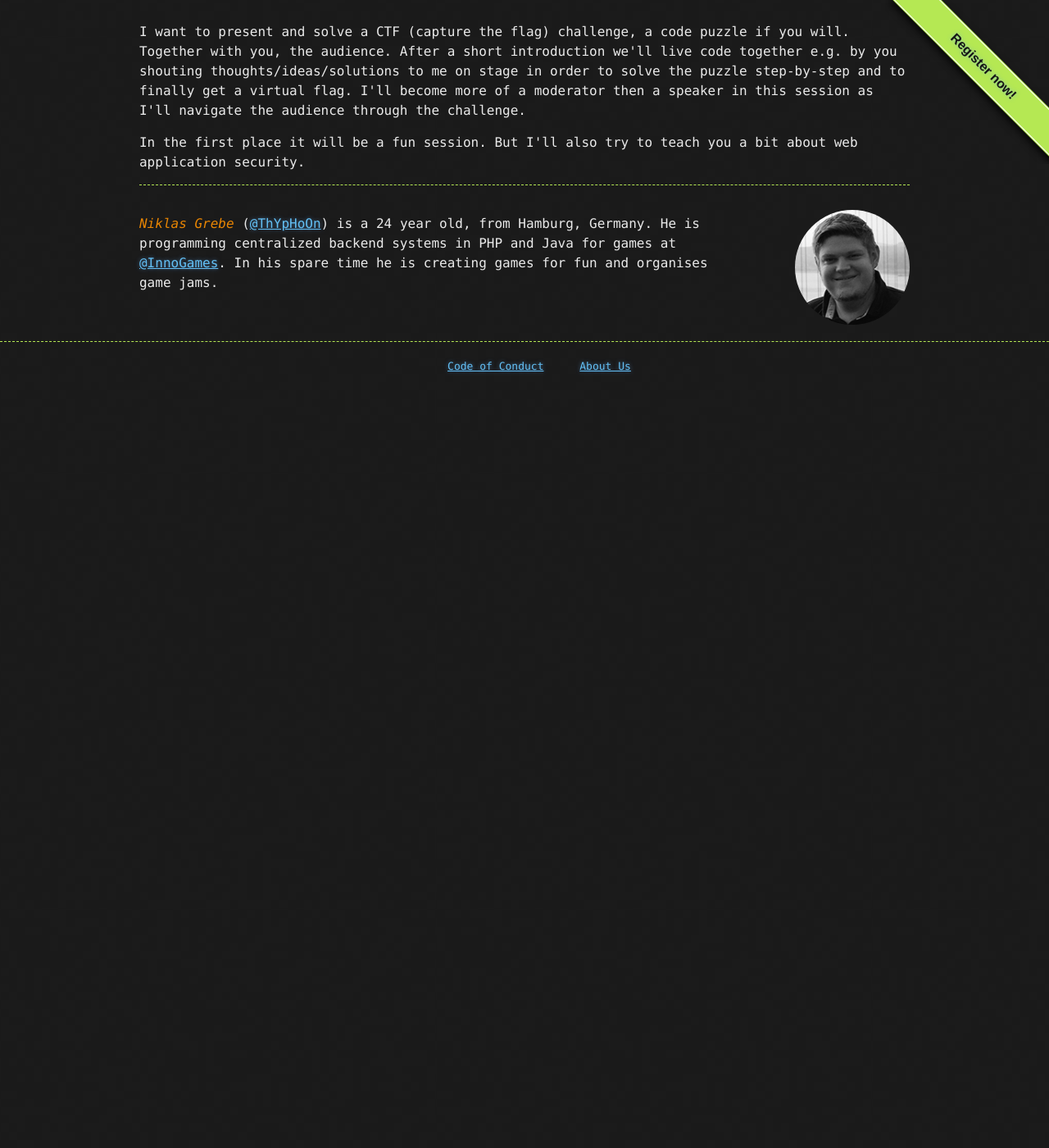
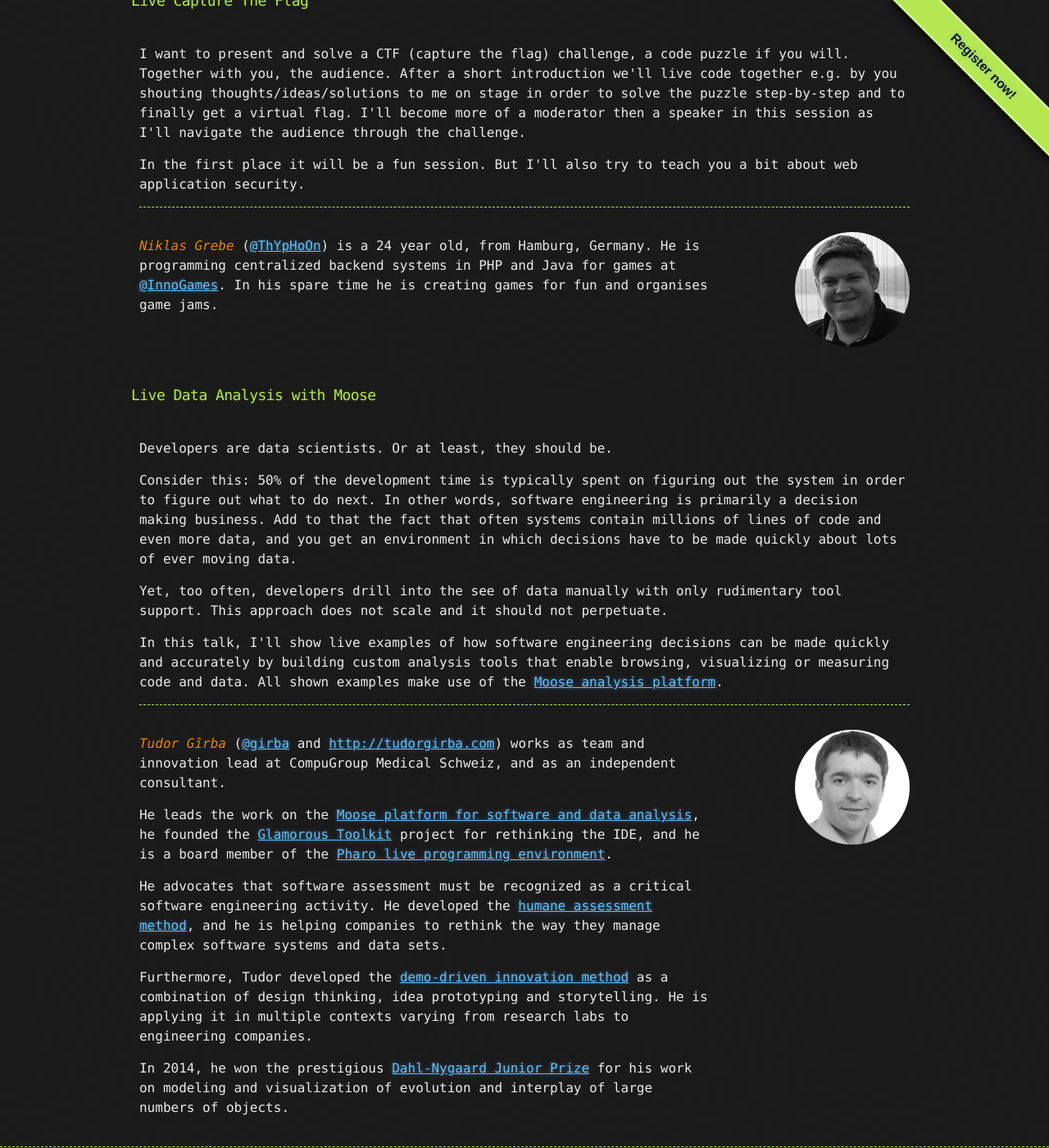
Before and after one commit to BreathingCode/BreathingCode.github.io, a Jekyll site: the page built from program.html, in a window 1280 px wide and 1400 px high, scrolled down 1551 px. Shown: the whole window at 82% size. Built offline with Jekyll 4.4.1, drawn with Linux system fonts in a browser that asks for light colours; nearby versions of some CDN libraries; Markdown is read by kramdown in place of the engine named in the settings; before the commit the page ends 2028 px from its top, so only the background shows below that; some of the changed text lies outside the part shown.

Commit message:
adding Tudor Gîrba's session

```diff
--- a/program.html
+++ b/program.html
@@ -8,6 +8,7 @@ layout: grid
   <li><a href="#pong">Live-Coded Pong</a></li>
   <li><a href="#repl-electric">Repl Electric - End of Buffer</a></li>
   <li><a href="#live-ctf">Live Capture The Flag</a></li>
+  <li><a href="#data-analysis-moose">Live Data Analysis with Moose</a></li>
 </ul>
 
 <p>
@@ -144,3 +145,80 @@ layout: grid
 <div class="avatar" >
   <img src="/images/speakers/Niklas_Grebe.jpg" alt="Speaker - Niklas Grebe">
 </div>
+
+<div class="session-separator"></div>
+
+
+<a  name="data-analysis-moose"></a>
+<h3>Live Data Analysis with Moose</h3>
+
+<article class="session-abstract">
+  <p>
+    Developers are data scientists. Or at least, they should be.
+  </p>
+
+  <p>
+    Consider this: 50% of the development time is typically spent on figuring
+    out the system in order to figure out what to do next. In other words,
+    software engineering is primarily a decision making business. Add to that
+    the fact that often systems contain millions of lines of code and even more
+    data, and you get an environment in which decisions have to be made quickly
+    about lots of ever moving data.
+  </p>
+
+  <p>
+    Yet, too often, developers drill into the see of data manually with only
+    rudimentary tool support. This approach does not scale and it should not
+    perpetuate.
+  </p>
+
+  <p>
+    In this talk, I'll show live examples of how software engineering decisions
+    can be made quickly and accurately by building custom analysis tools that
+    enable browsing, visualizing or measuring code and data. All shown examples
+    make use of the <a href="http://moosetechnology.org">Moose analysis
+      platform</a>.
+  </p>
+</article>
+
+<div class="bio">
+  <p>
+    <em>Tudor Gîrba</em> (<a href="https://twitter.com/girba">@girba</a> and <a
+      href="http://tudorgirba.com">http://tudorgirba.com</a>) works as team and
+    innovation lead at CompuGroup Medical Schweiz, and as an independent
+    consultant.
+  </p>
+
+  <p>
+    He leads the work on the <a href="http://moosetechnology.org">Moose platform
+      for software and data analysis</a>, he founded the <a
+      href="http://gt.moosetechnology.org">Glamorous Toolkit</a> project for
+    rethinking the IDE, and he is a board member of the <a
+      href="http://pharo.org">Pharo live programming environment</a>.
+  </p>
+
+  <p>
+    He advocates that software assessment must be recognized as a critical
+    software engineering activity. He developed the <a
+      href="http://humane-assessment.com">humane assessment method</a>, and he
+    is helping companies to rethink the way they manage complex software systems
+    and data sets.
+  </p>
+
+  <p>
+    Furthermore, Tudor developed the <a href="http://demodriven.com">demo-driven
+      innovation method</a> as a combination of design thinking, idea
+    prototyping and storytelling. He is applying it in multiple contexts varying
+    from research labs to engineering companies.
+  </p>
+
+  <p>
+    In 2014, he won the prestigious <a href="http://aito.org">Dahl-Nygaard
+      Junior Prize</a> for his work on modeling and visualization of evolution
+    and interplay of large numbers of objects.
+  </p>
+
+</div>
+<div class="avatar" >
+  <img src="/images/speakers/tudor_girba.jpg" alt="Speaker - Tudor Gîrba">
+</div>
```
